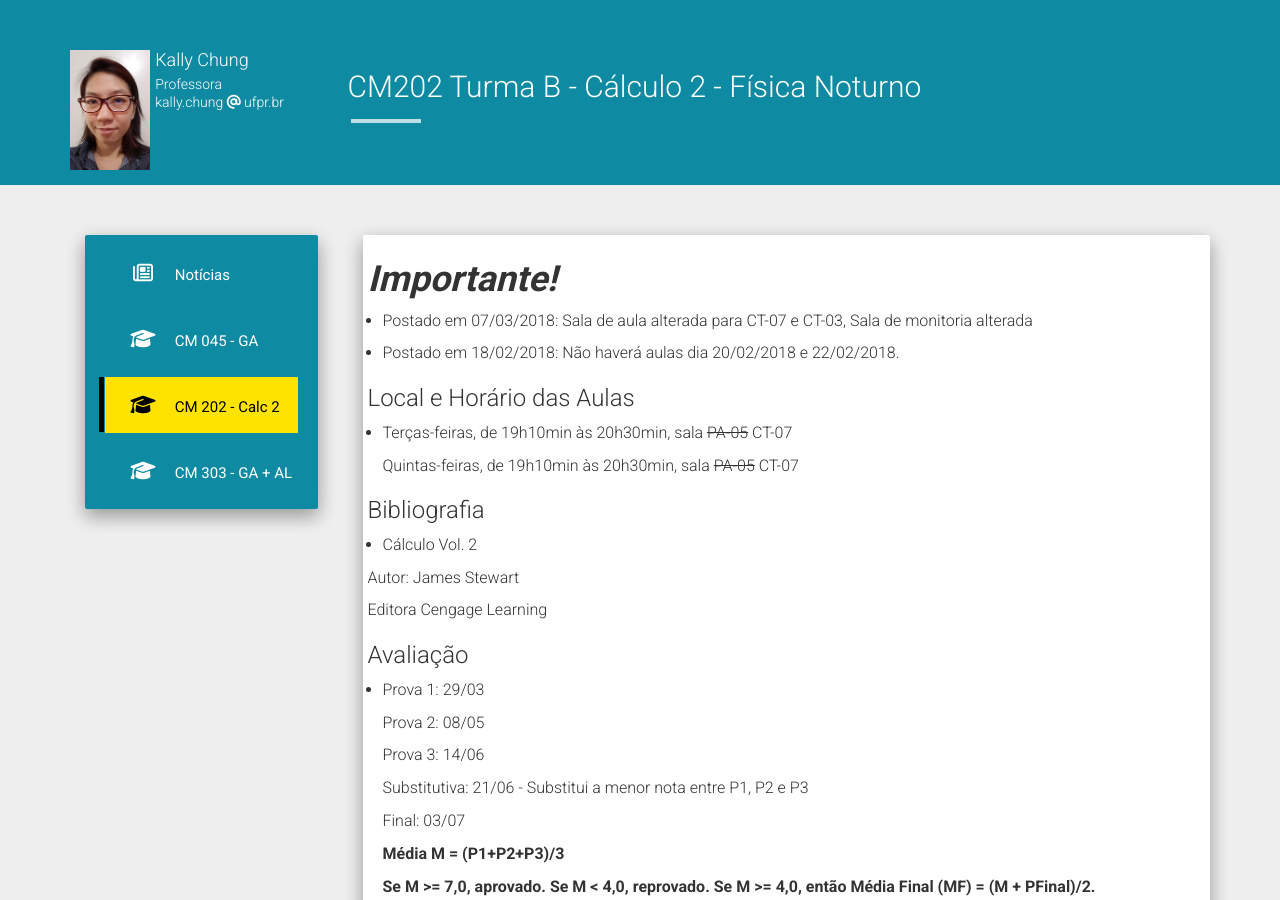
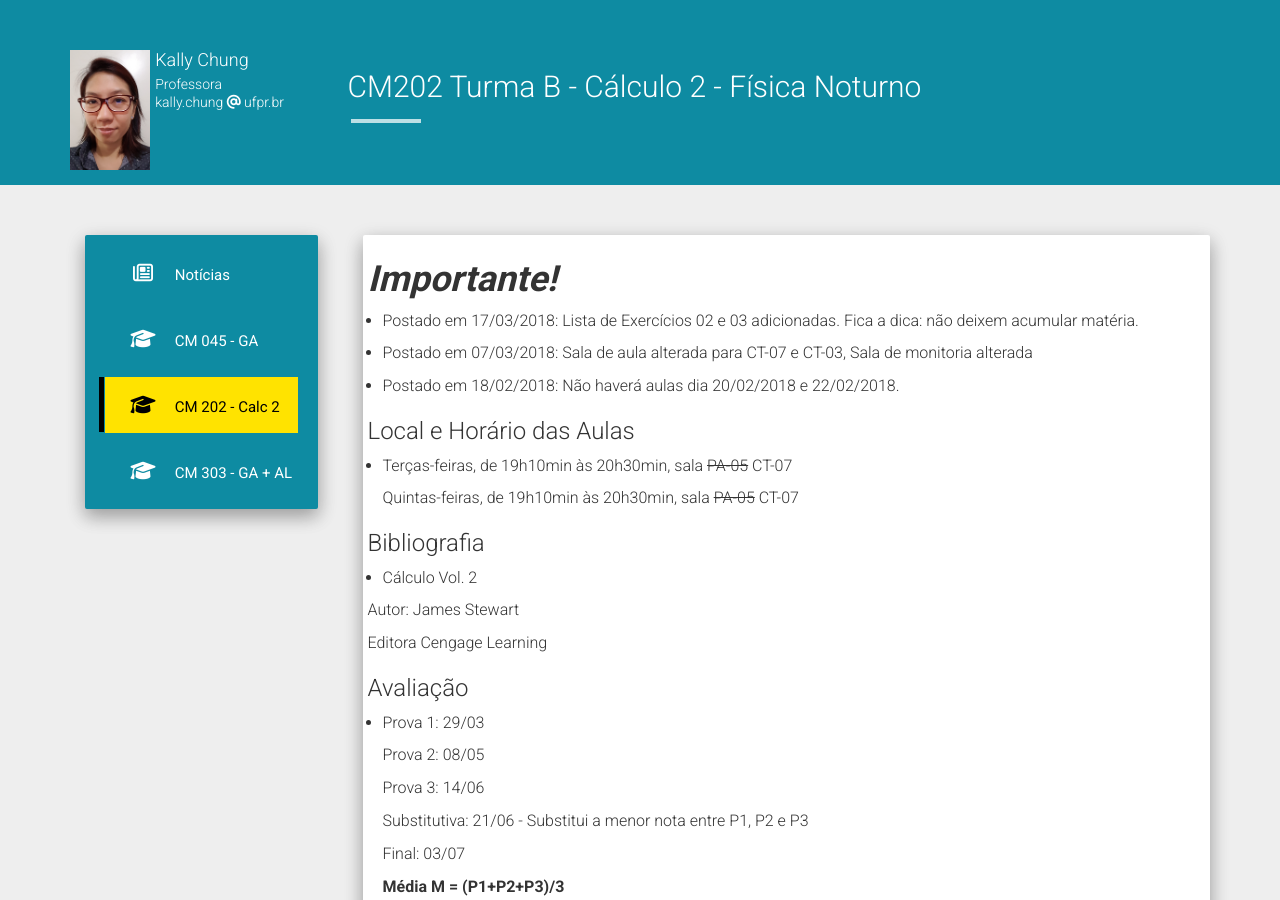
Before and after one commit to chunggnuhc/chunggnuhc.github.io, a Jekyll site: the page built from CM202-Calc2-1sem2018.md, in a window 1280 px wide and 900 px high. Built offline with Jekyll 4.4.1, drawn with Linux system fonts in a browser that asks for light colours; nearby versions of some CDN libraries.

Commit message:
Update Feed CM202

```diff
--- a/CM202-Calc2-1sem2018.md
+++ b/CM202-Calc2-1sem2018.md
@@ -4,6 +4,8 @@ title: CM202 Turma B - Cálculo 2 - Física Noturno
 permalink: /CM202-Calc2-1sem2018/
 ---
 <h1><b><i>Importante!</i></b></h1>
+- Postado em 17/03/2018: Lista de Exercícios 02 e 03 adicionadas. Fica a dica: não deixem acumular matéria.
+
 - Postado em 07/03/2018: Sala de aula alterada para CT-07 e CT-03, Sala de monitoria alterada
 
 - Postado em 18/02/2018: Não haverá aulas dia 20/02/2018 e 22/02/2018.
```
